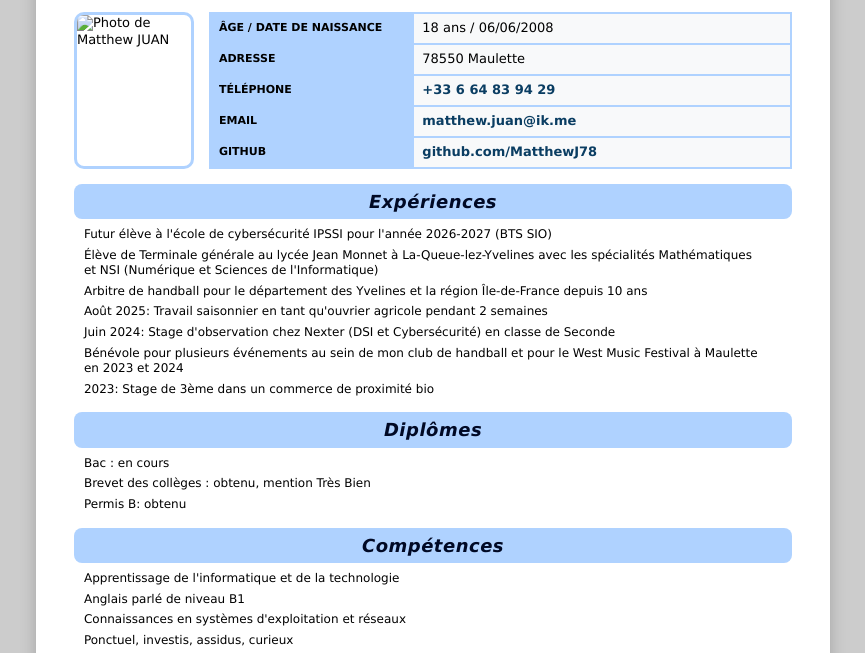
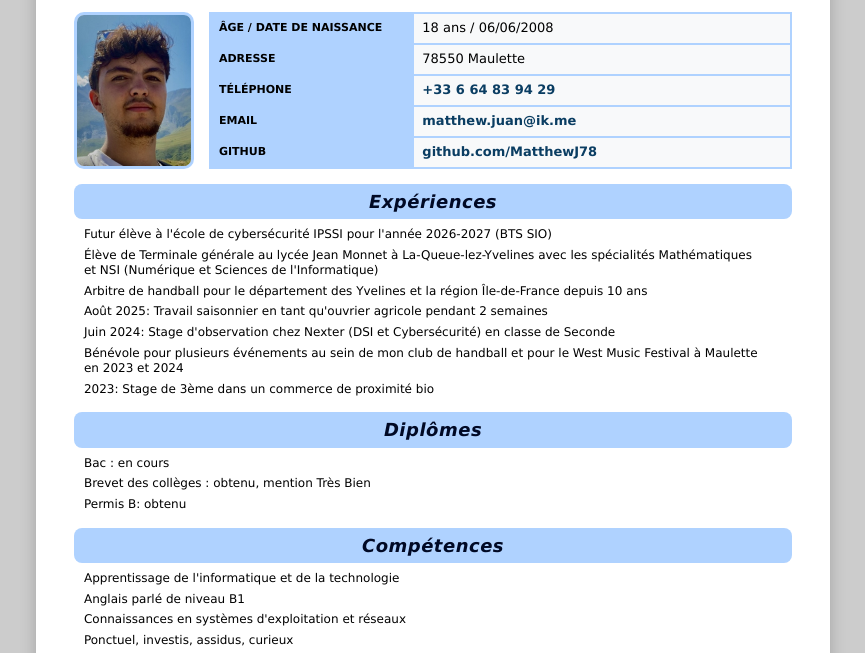
Before and after one commit to MatthewJ78/MonCV, a plain HTML site: page index.html in a window 1280 px wide. Shown: the part 147-800 px from the top of the page, without its empty margins (207-1072 px from the left). Drawn offline with Linux system fonts and the light colour scheme.

Commit message:
Fix image source and clean up HTML structure
Updated image source path and formatted HTML content.

```diff
--- a/index.html
+++ b/index.html
@@ -11,7 +11,7 @@
                 <h1>Matthew JUAN</h1>
             </section>
                 <div id="TableauImage">
-                <img src="../Mon CV/Img/image.jpg" alt="Photo de Matthew JUAN">
+                <img src="image.jpg" alt="Photo de Matthew JUAN">
                 <div class="table-container">
                     <table>
                         <tr>
```
